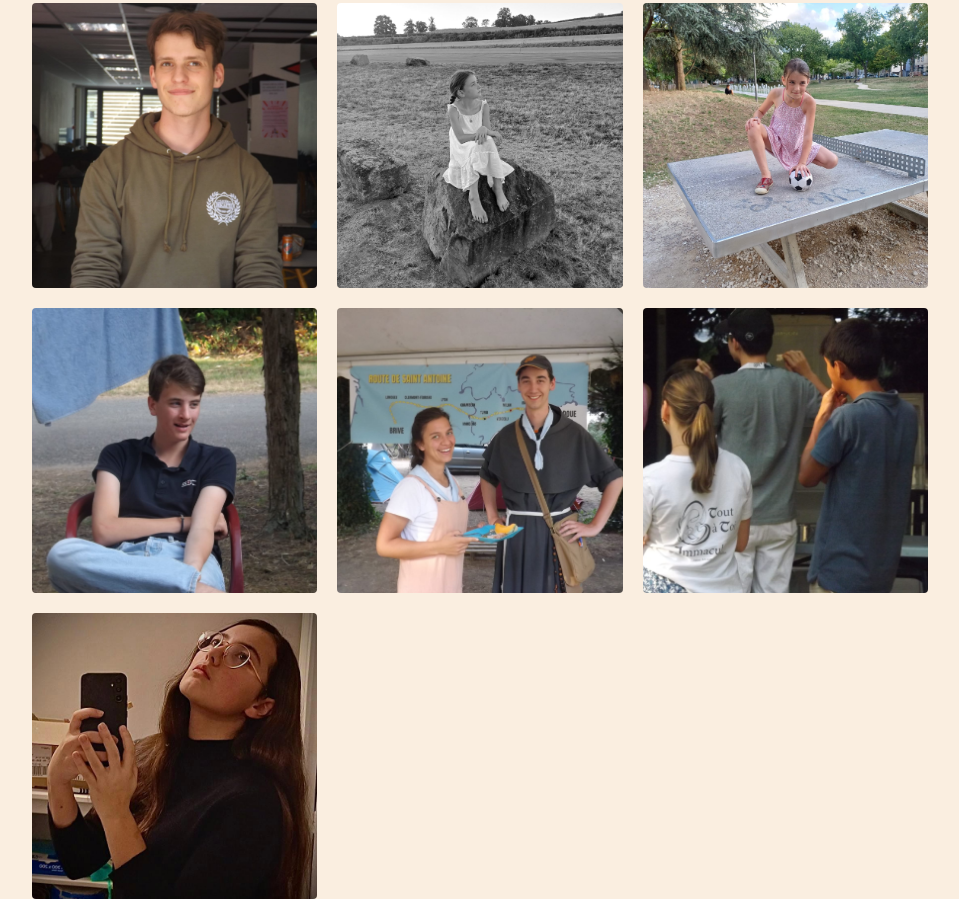
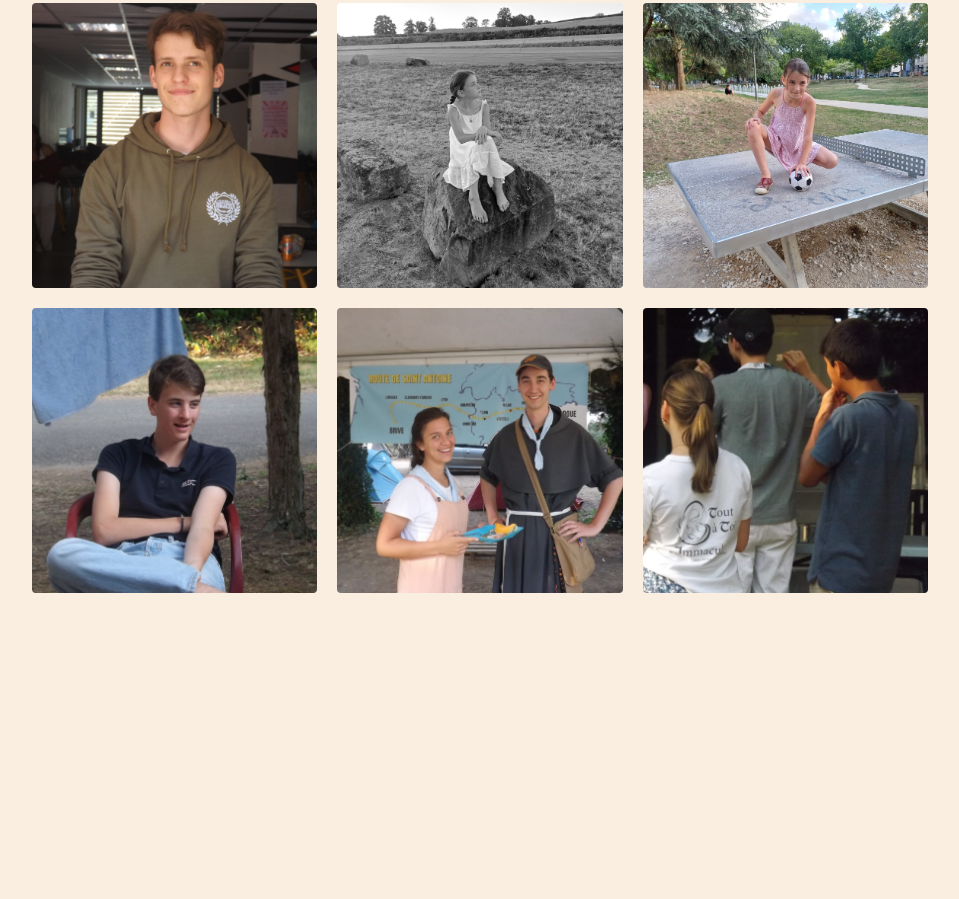
Before and after one commit to Loxiary/jdk_portfolio.github.io, a website: page index.html in a window 1280 px wide. Shown: the part 3947-4846 px from the top of the page, without its empty margins (160-1119 px from the left). After the commit the page ends 4540 px from the top, so only its background shows below. Drawn offline with Linux system fonts and the light colour scheme.

Commit message:
remove photo

```diff
--- a/index.html
+++ b/index.html
@@ -79,7 +79,6 @@
                 <div class="gallery-item"><img src="public/images/photos/photo_37.jpeg" alt="Photo 34"></div>
                 <div class="gallery-item"><img src="public/images/photos/photo_38.jpeg" alt="Photo 34"></div>
                 <div class="gallery-item"><img src="public/images/photos/photo_39.jpeg" alt="Photo 34"></div>
-                <div class="gallery-item"><img src="public/images/photos/photo_40.jpeg" alt="Photo 34"></div>
             </div>
         </section>
     </main>
```
